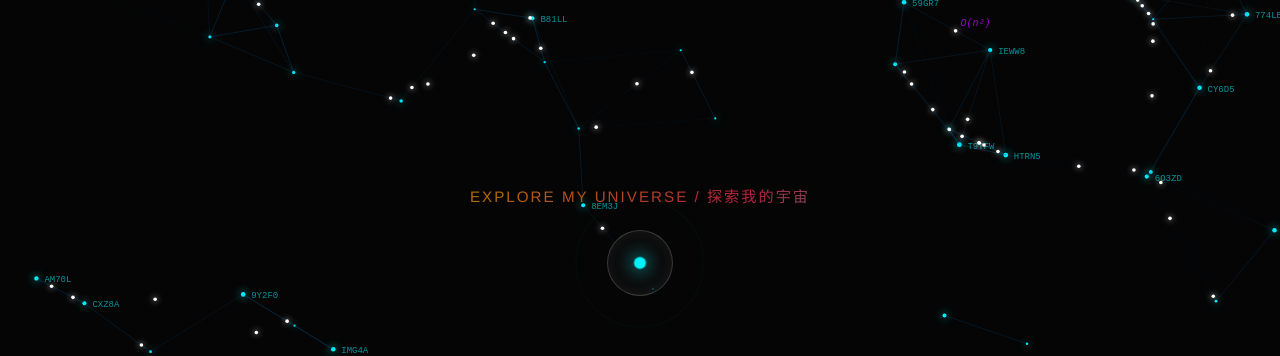
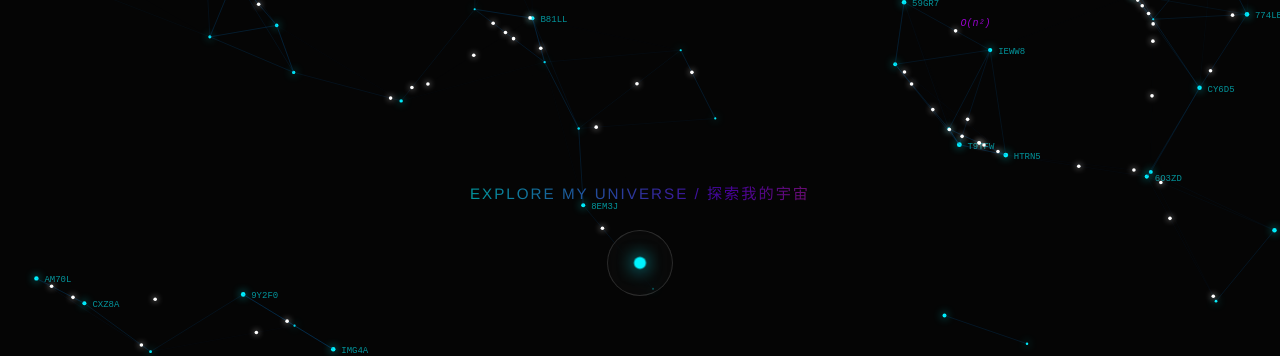
Before and after one commit to LucasYanzy/Intro, a plain HTML site: page index.html in a window 1280 px wide. Shown: the part 444-800 px from the top of the page. Drawn offline with Linux system fonts and the light colour scheme.

Commit message:
Final Refinement: Blue/Purple dominant Siri visuals with Edge Glow border

```diff
--- a/index.html
+++ b/index.html
@@ -110,92 +110,77 @@
             font-weight: 500;
             letter-spacing: 2px;
             text-transform: uppercase;
-            opacity: 0.7;
+            opacity: 0.6;
             transition: all 0.6s cubic-bezier(0.23, 1, 0.32, 1);
-            /* Siri Mesh Gradient Palette */
-            background: linear-gradient(-45deg,
-                    #ff9d00, #ff2d55, #a259ff, #00f3ff, #ff2d55, #ff9d00);
-            background-size: 400% 400%;
+            /* Blue/Purple Dominant Siri Palette */
+            background: linear-gradient(90deg,
+                    #00f3ff 0%, #7000ff 25%, #ff2d55 45%, #ff9d00 50%, #ff2d55 55%, #7000ff 75%, #00f3ff 100%);
+            background-size: 300% auto;
             -webkit-background-clip: text;
             background-clip: text;
             -webkit-text-fill-color: transparent;
             white-space: nowrap;
-            margin-bottom: 12px;
+            margin-bottom: 15px;
             position: relative;
             z-index: 2;
         }
 
         .bottom-nav:hover .click-text {
             opacity: 1;
-            transform: scale(1.05);
-            animation: siri-flow 4s cubic-bezier(0.45, 0.05, 0.55, 0.95) infinite;
-            filter: drop-shadow(0 0 8px rgba(255, 45, 85, 0.3));
+            transform: scale(1.02);
+            animation: siri-flow 3s ease-in-out infinite;
+            filter: drop-shadow(0 0 5px rgba(0, 243, 255, 0.2));
         }
 
         .circle-btn {
             width: 64px;
             height: 64px;
-            border: 1px solid rgba(255, 255, 255, 0.2);
+            border: 1px solid rgba(255, 255, 255, 0.15);
             border-radius: 50%;
             display: flex;
             justify-content: center;
             align-items: center;
             transition: all 0.5s cubic-bezier(0.23, 1, 0.32, 1);
-            background: rgba(255, 255, 255, 0.03);
-            backdrop-filter: blur(10px);
-            -webkit-backdrop-filter: blur(10px);
+            background: rgba(255, 255, 255, 0.02);
+            backdrop-filter: blur(12px);
+            -webkit-backdrop-filter: blur(12px);
             position: relative;
             z-index: 2;
-            box-shadow: inset 0 0 15px rgba(255, 255, 255, 0.05);
+            overflow: visible;
         }
 
-        /* Apple Intelligence Aura Effect */
-        .bottom-nav::before {
+        /* Siri Edge Glow Border */
+        .circle-btn::before {
             content: '';
             position: absolute;
-            top: 50%;
-            left: 50%;
-            width: 0;
-            height: 0;
-            background: radial-gradient(circle,
-                    rgba(255, 45, 85, 0.4) 0%,
-                    rgba(162, 89, 255, 0.3) 30%,
-                    rgba(0, 243, 255, 0.2) 60%,
-                    transparent 80%);
-            transform: translate(-50%, -50%);
+            top: -2px;
+            left: -2px;
+            right: -2px;
+            bottom: -2px;
+            background: conic-gradient(#00f3ff, #7000ff, #ff2d55, #ff9d00, #00f3ff);
             border-radius: 50%;
-            z-index: 1;
-            filter: blur(40px);
-            transition: all 0.8s cubic-bezier(0.23, 1, 0.32, 1);
+            z-index: -1;
             opacity: 0;
-            pointer-events: none;
+            transition: opacity 0.5s ease;
+            filter: blur(8px);
         }
 
-        .bottom-nav:hover::before {
-            width: 300px;
-            height: 300px;
-            opacity: 0.8;
-            animation: aura-breathe 4s ease-in-out infinite alternate;
+        .bottom-nav:hover .circle-btn::before {
+            opacity: 0.7;
+            animation: rotate-glow 2s linear infinite;
         }
 
         .bottom-nav:hover .circle-btn {
-            border-color: rgba(0, 243, 255, 0.6);
-            transform: scale(1.1);
-            box-shadow: 0 0 30px rgba(0, 243, 255, 0.2), inset 0 0 20px rgba(0, 243, 255, 0.1);
+            border-color: transparent;
+            transform: scale(1.05);
+        }
+
+        /* 移除之前的大光晕 */
+        .bottom-nav::before {
+            display: none;
         }
 
         /* 引导点击的脉冲环 */
-        .circle-btn::before {
-            content: '';
-            position: absolute;
-            width: 100%;
-            height: 100%;
-            border: 1px solid #00f3ff;
-            border-radius: 50%;
-            animation: pulse-ring 2s infinite cubic-bezier(0.215, 0.61, 0.355, 1);
-            pointer-events: none;
-        }
-
         .circle-btn::after {
             content: '';
             width: 10px;
@@ -241,27 +226,21 @@
 
         @keyframes siri-flow {
             0% {
-                background-position: 0% 50%;
-            }
-
-            50% {
-                background-position: 100% 50%;
+                background-position: 0% center;
             }
 
             100% {
-                background-position: 0% 50%;
+                background-position: 300% center;
             }
         }
 
-        @keyframes aura-breathe {
-            0% {
-                transform: translate(-50%, -50%) scale(1);
-                opacity: 0.6;
+        @keyframes rotate-glow {
+            from {
+                transform: rotate(0deg);
             }
 
-            100% {
-                transform: translate(-50%, -50%) scale(1.2);
-                opacity: 0.9;
+            to {
+                transform: rotate(360deg);
             }
         }
 
```
Also changed, not shown: 1 other file.
